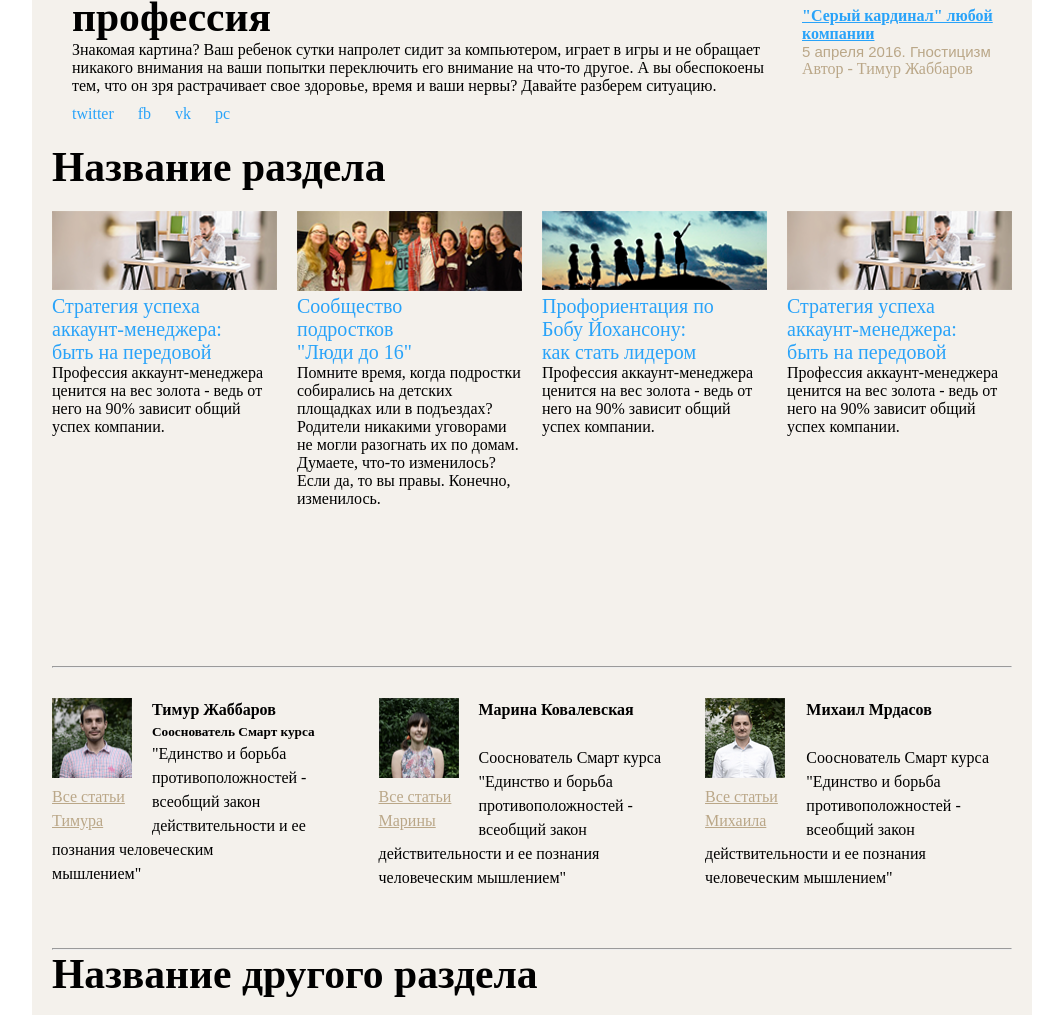
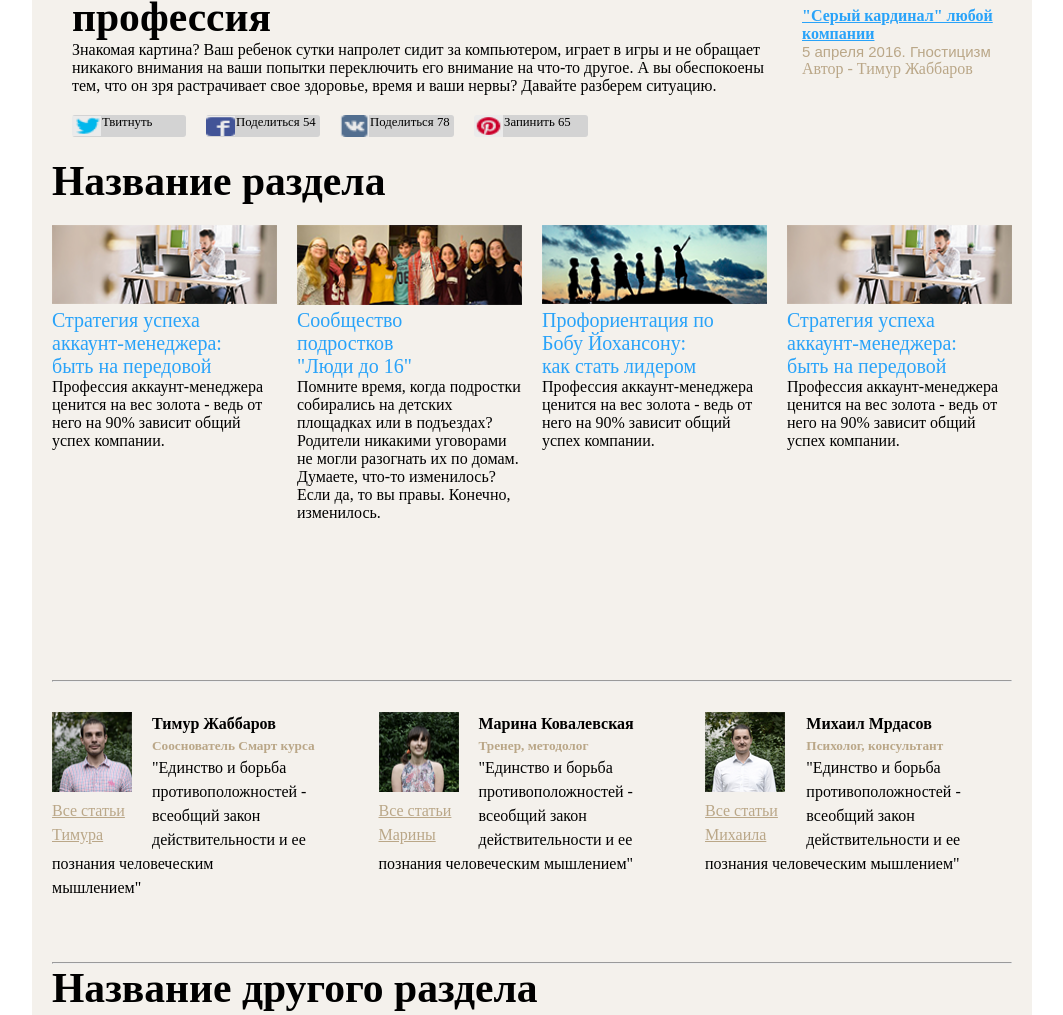
Before and after one commit to Sokol-IV/pet-maket, a plain HTML site: page index.html in a window 1280 px wide. Shown: the part 518-1533 px from the top of the page, without its empty margins (108-1171 px from the left). Drawn offline with Linux system fonts and the light colour scheme.

Commit message:
ready for code rewiew

```diff
--- a/index.html
+++ b/index.html
@@ -67,11 +67,19 @@
                         его внимание на что-то другое. А вы обеспокоены тем, что он зря растрачивает свое здоровье,
                         время и ваши нервы? Давайте разберем ситуацию.
                     </p>
-                    <div class="icons">
-                        <a href="" class="icon">twitter</a>
-                        <a href="" class="icon">fb</a>
-                        <a href="" class="icon">vk</a>
-                        <a href="" class="icon">pc</a>
+                    <div class="icons-share clearfix">
+                        <a href="" class="icons share-little-tw">
+                            <p class="mmm">Твитнуть</p>
+                        </a>
+                        <a href="" class="icons share-little-fb">
+                            <p class="mmm">Поделиться 54</p>
+                        </a>
+                        <a href="" class="icons share-little-vk">
+                            <p class="mmm">Поделиться 78</p>
+                        </a>
+                        <a href="" class="icons share-little-pint">
+                            <p class="mmm">Запинить 65 </p>
+                        </a>
                     </div>
 
                 </main>
@@ -157,7 +165,8 @@
                         <img src="./images/maryna.png" width="80" height="80">
                         <figcaption><a href="">Все статьи<br>Марины</a></figcaption>
                     </figure>
-                    <h4>Марина Ковалевская</h4><br>Сооснователь Смарт курса</p>
+                    <h4>Марина Ковалевская</h4>
+                    <h5>Тренер, методолог</h5>
                     "Единство и борьба противоположностей - всеобщий закон действительности
                     и ее познания человеческим мышлением"
                 </div>
@@ -166,7 +175,8 @@
                         <img src="./images/myhail.png" width="80" height="80">
                         <figcaption><a href="">Все статьи<br>Михаила</a></figcaption>
                     </figure>
-                    <h4>Михаил Мрдасов</h4><br>Сооснователь Смарт курса</p>
+                    <h4>Михаил Мрдасов</h4>
+                    <h5>Психолог, консультант</h5>
                     "Единство и борьба противоположностей - всеобщий закон действительности
                     и ее познания человеческим мышлением"
                 </div>
@@ -232,8 +242,9 @@
                     tabindex="0"></iframe>
                 <p class="contacts">
                     <span class="image-metro">
-                        <img src="images/M.png">
-                    </span> Павелецкая<br>
+                        <img src="images/metro-logo-vector-basic.png">
+                        <img src="./images/Павелецкая.png">
+                    </span>
                     Садовническая улица, 76/71, строение, 1</p>
             </div>
             <div class="footer-block block-3">
--- a/styles.css
+++ b/styles.css
@@ -24,7 +24,9 @@ h2 {
     font-size: 2.6em;
 }
 
-
+h5 {
+    color: #baa788;
+}
 
 .clearfix:before, .clearfix:after {
     content: ' ';
@@ -104,7 +106,7 @@ input {
     height: 25px;
     border: 1px solid #baa788;
     border-radius: 5px;
-    margin-right: 135px;
+    margin-right: 235px;
     padding: 5px;
 }
 
@@ -178,9 +180,46 @@ article {
     font-weight: bold
 }
 
+.icons-share {
+    margin-top: 20px;
+}
 
 .icons {
-    margin-top: 10px;
+    width: 114px;
+    height: 22px;
+    background: lightgray;
+    border-radius: 3px;
+    float: left;
+    background-position: left center;
+    background-repeat: no-repeat;
+    text-decoration: none;
+    text-align: bottom;
+    font-size: 0.8em;
+    color: #000000;
+}
+
+.mmm {
+    margin-left: 30px;
+}
+
+.share-little-tw {
+    background-image: url('./images/twitter-little.png');
+    background-size: 25% 90%;
+}
+
+.share-little-fb {
+    background-image: url('./images/fb-little.png');
+    background-size: 25% 90%;
+}
+
+.share-little-vk {
+    background-image: url('./images/vk-little.png');
+    background-size: 25% 100%;
+}
+
+.share-little-pint {
+    background-image: url('./images/pinterest.png');
+    background-size: 25% 100%;
 }
 
 span {
@@ -346,7 +385,18 @@ iframe {
 }
 
 .image-metro {
-    background: transparent;
+    background: none;
+}
+
+.paveletskaya {
+    width: 133px;
+height: 21px;
+opacity: -1;
+color: #ffffff;
+font-family: "Fira Sans - Semi Bold";
+font-size: 24px;
+font-weight: 400;
+line-height: 20px;
 }
 
 .share {
```
Also changed, not shown: images/fb-little.png (added), images/metro-logo-vector-basic.png (added), images/pinterest.png (added), images/twitter-little.png (added), images/vk-little.png (added), images/Павелецкая.png (added).
